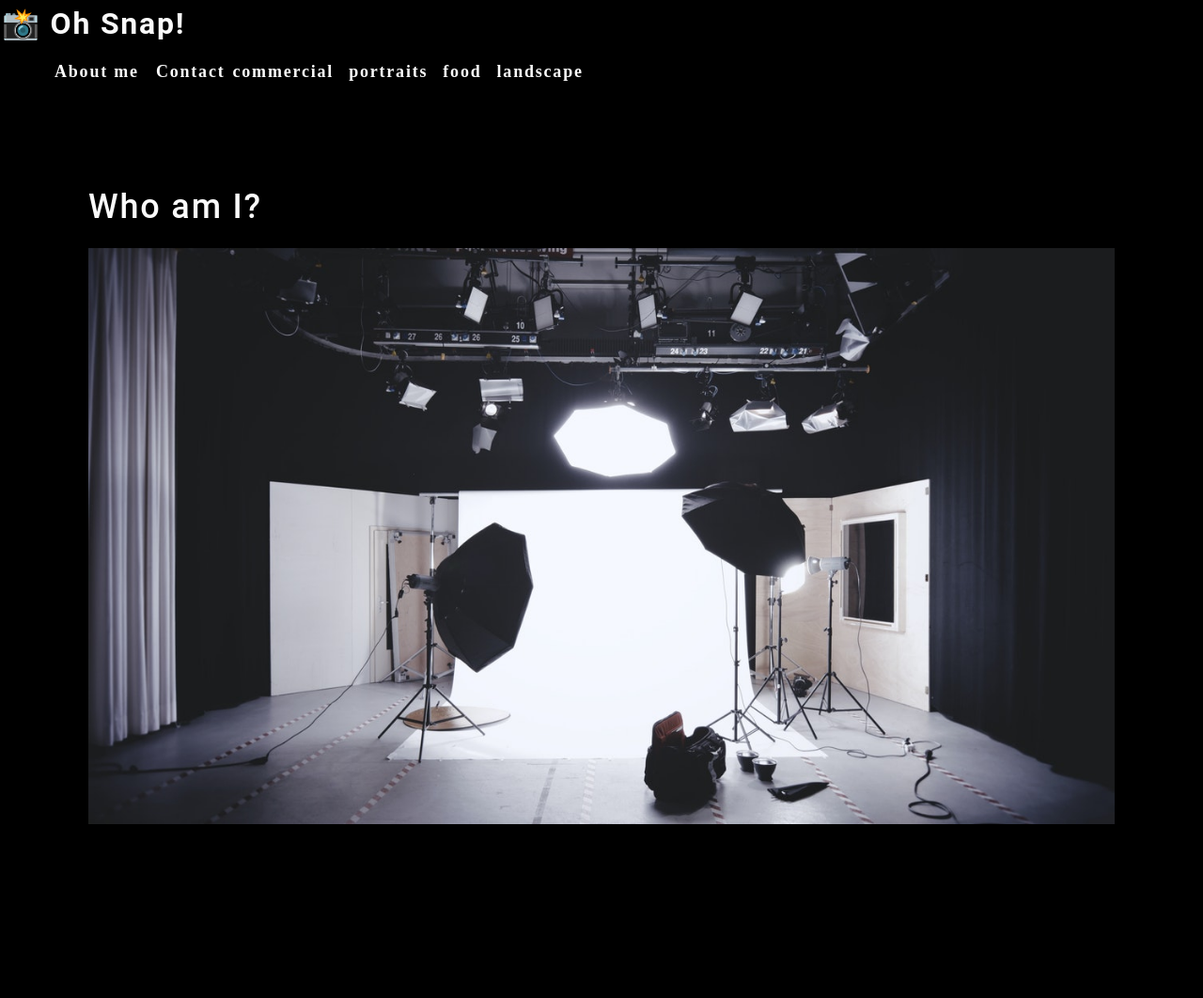
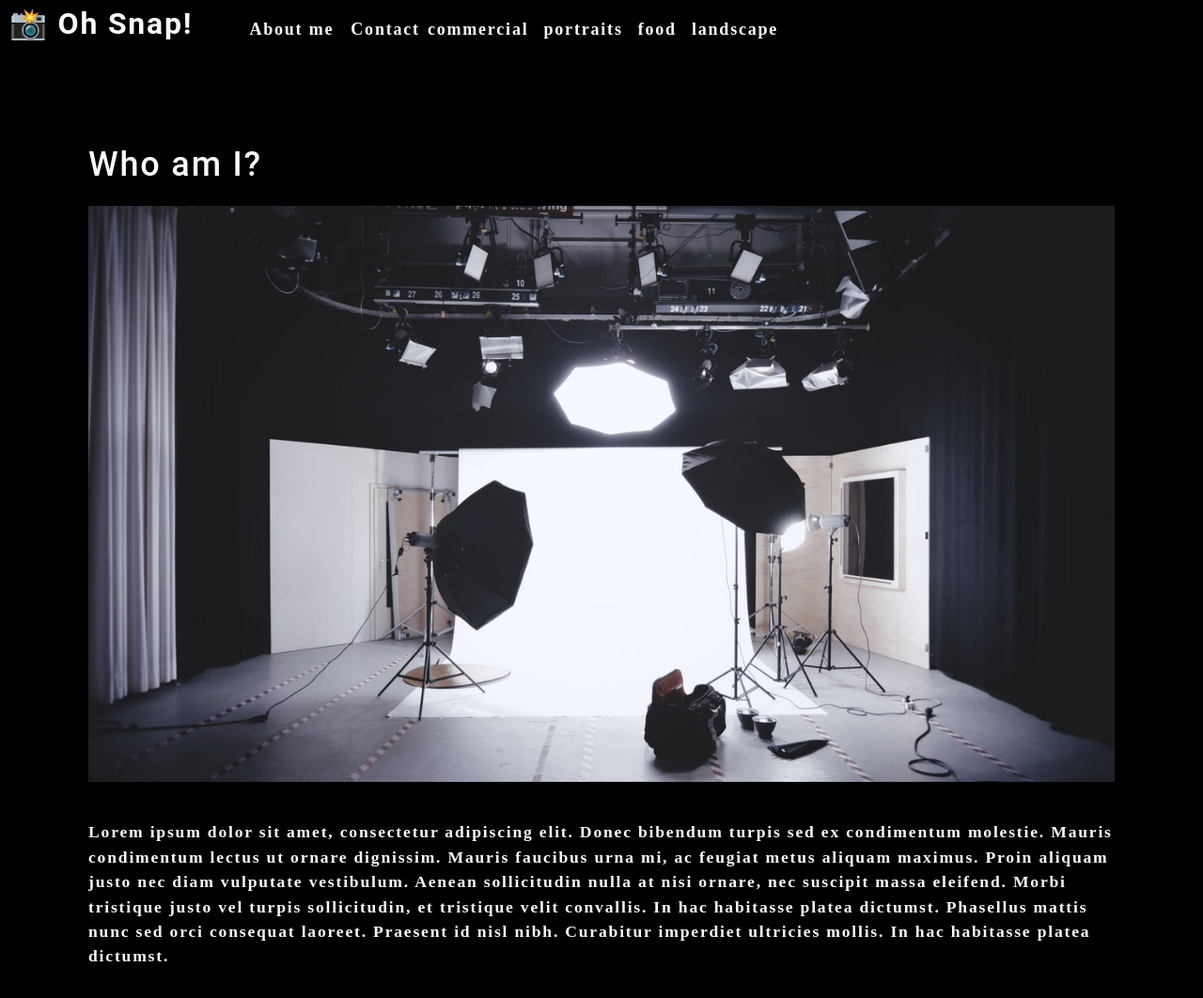
Before and after one commit to paulchang15/photo-port, a React (Create React App) app: page / in a window 1280 px wide. Shown: the top 1062 px of the page at 94% size. Before the commit the page ends 991 px from the top, so only its background shows below. Built offline with nearby package versions, Linux system fonts and the light colour scheme.

Commit message:
tested About and Nav

```diff
--- a/src/components/About/index.js
+++ b/src/components/About/index.js
@@ -10,7 +10,20 @@
         className="my-2"
         style={{ width: "100%" }}
         alt="cover"
-      ></img>
+      />
+      <div className="my-2">
+        <p>
+          Lorem ipsum dolor sit amet, consectetur adipiscing elit. Donec
+          bibendum turpis sed ex condimentum molestie. Mauris condimentum lectus
+          ut ornare dignissim. Mauris faucibus urna mi, ac feugiat metus aliquam
+          maximus. Proin aliquam justo nec diam vulputate vestibulum. Aenean
+          sollicitudin nulla at nisi ornare, nec suscipit massa eleifend. Morbi
+          tristique justo vel turpis sollicitudin, et tristique velit convallis.
+          In hac habitasse platea dictumst. Phasellus mattis nunc sed orci
+          consequat laoreet. Praesent id nisl nibh. Curabitur imperdiet
+          ultricies mollis. In hac habitasse platea dictumst.
+        </p>
+      </div>
     </section>
   );
 }
--- a/src/components/Nav/index.js
+++ b/src/components/Nav/index.js
@@ -18,9 +18,9 @@
     console.log(`${name} clicked`);
   }
   return (
-    <header>
+    <header className="flex-row px-1">
       <h2>
-        <a href="/">
+        <a data-testid="link" href="/">
           <span role="img" aria-label="camera">
             {" "}
             📸
@@ -31,7 +31,9 @@
       <nav>
         <ul className="flex-row">
           <li className="mx-2">
-            <a href="#about">About me</a>
+            <a data-testid="about" href="#about">
+              About me
+            </a>
           </li>
           <li>
             <span>Contact</span>
```
Also changed, not shown: 2 other files (tests, documents, lock files or other folders).
